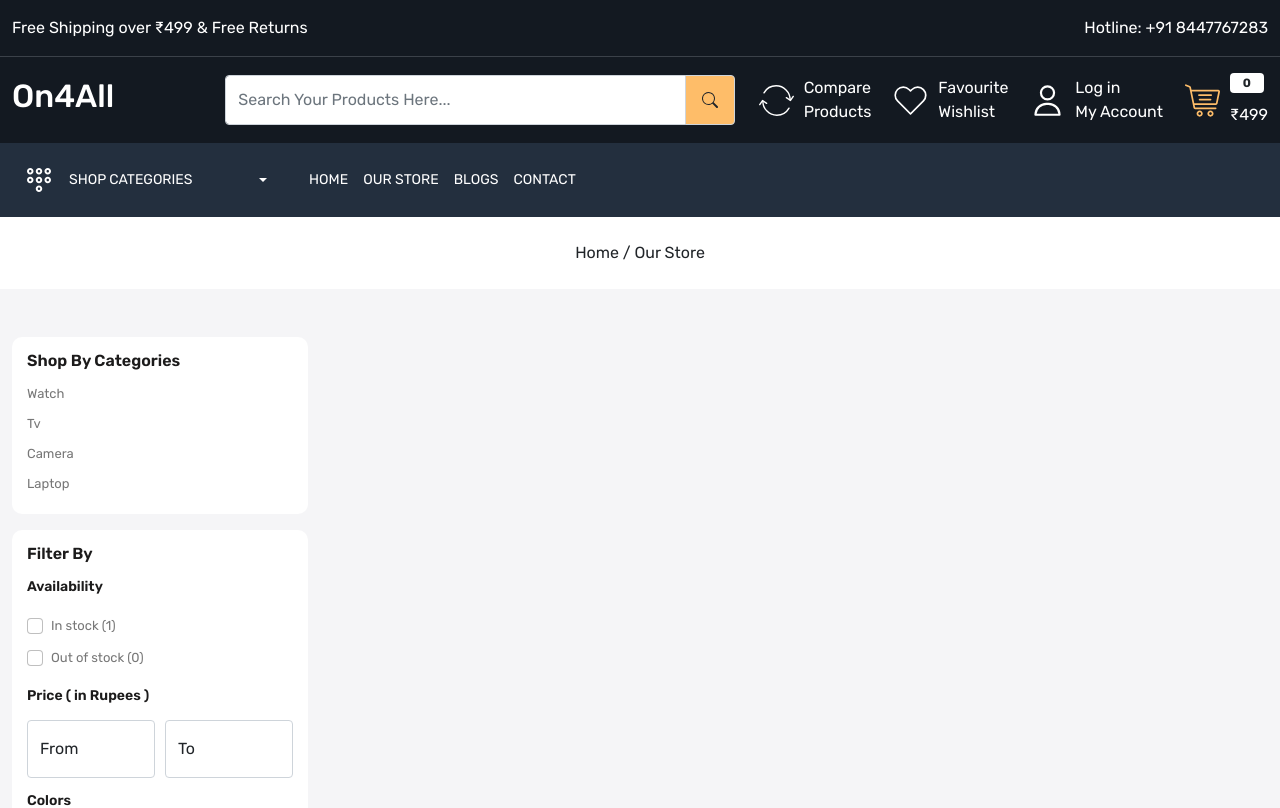
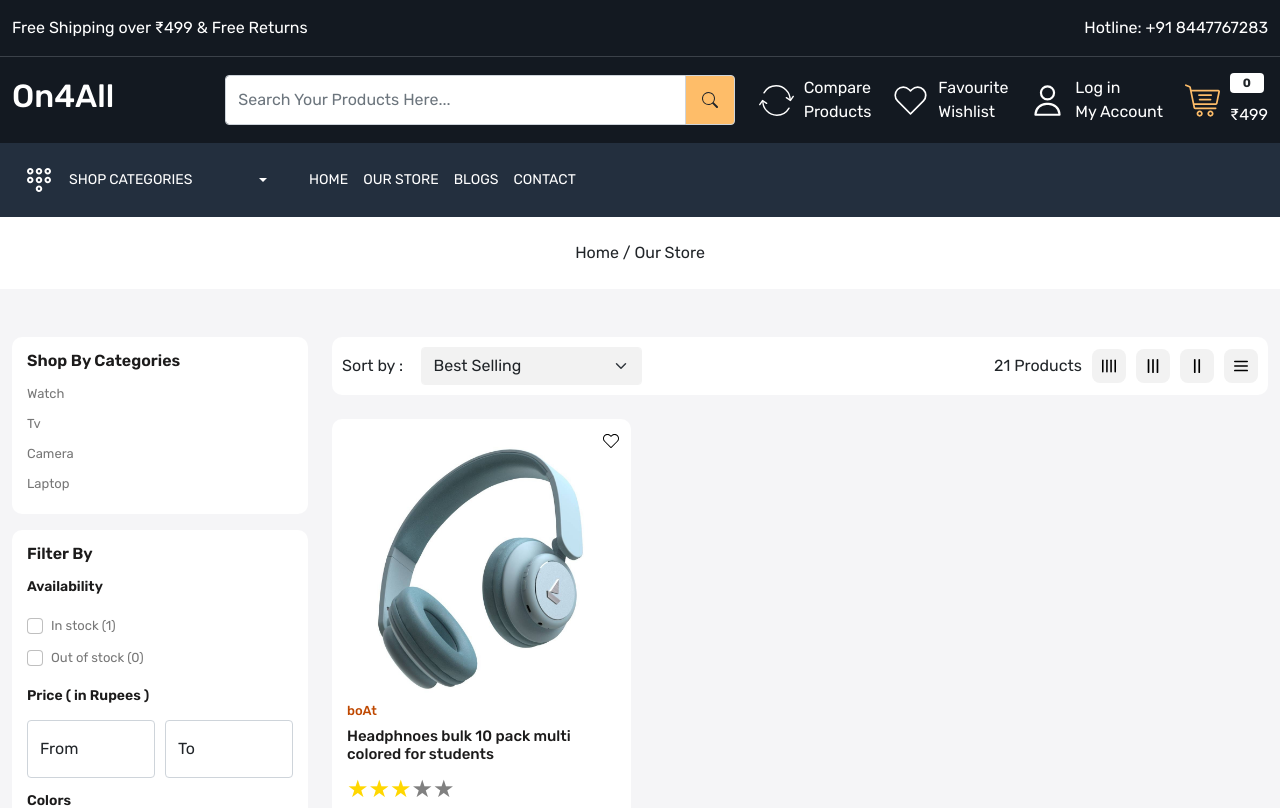
Before and after one commit to Himanshu-Bharti-Ji/frontend, a React (Vite) app: page /store in a window 1280 px wide. Shown: the top 808 px of the page. Built offline with nearby package versions, Linux system fonts and the light colour scheme.

Commit message:
Create Right Side Section of Our Store Page

```diff
--- a/src/App.css
+++ b/src/App.css
@@ -624,6 +624,41 @@
 }
 
 
+/* Right Side Css */
+
+
+
+.filter-short-grid {
+  padding: 10px;
+  background-color: white;
+  border-radius: 10px;
+}
+
+.filter-left p {
+  width: 100px;
+}
+
+.selector {
+  background-color: #f2f2f2;
+  font-weight: 400;
+  border: 1px solid #f2f2f2;
+}
+
+.selector:focus {
+  background-color: #f2f2f2;
+  border: 1px solid #f2f2f2;
+  outline: none;
+}
+
+.grid img {
+  width: 34px;
+  height: 34px;
+  background-color: #f2f2f2;
+  padding: 10px;
+  border-radius: 8px;
+}
+
+
 /* Our Store Page End Here*/
 
 
--- a/src/pages/OurStore.jsx
+++ b/src/pages/OurStore.jsx
@@ -1,9 +1,13 @@
 import React from 'react'
+import { useState } from 'react';
 import BreadCrumb from '../components/BreadCrumb'
 import Meta from '../components/Meta';
 import ReactStars from "react-rating-stars-component";
+import ProductCard from '../components/ProductCard';
 
 function OurStore() {
+    const [grid, setGrid] = useState(4);
+    alert(grid);
     return (
         <>
             <Meta title={"On4All | Our Store"} />
@@ -139,7 +143,39 @@
                             </div>
 
                         </div>
-                        <div className="col-9"></div>
+                        <div className="col-9">
+                            <div className="filter-short-grid mb-4 ">
+                                <div className="d-flex justify-content-between align-items-center ">
+                                    <div className="filter-left d-flex align-items-center gap-10">
+                                        <p className="mb-0">Sort by :</p>
+                                        <select name="" className='selector form-control form-select ' id="">
+                                            <option value="manual">Featured</option>
+                                            <option value="best-selling" selected="selected">Best Selling</option>
+                                            <option value="title-ascending">Alphabetically, A-Z</option>
+                                            <option value="title-descending">Alphabetically, Z-A</option>
+                                            <option value="price-ascending">Price, low to high</option>
+                                            <option value="price-descending">Price, high to low</option>
+                                            <option value="created-ascending">Date, old to new</option>
+                                            <option value="created-descending">Date, new to old</option>
+                                        </select>
+                                    </div>
+                                    <div className="filter-right d-flex align-items-center gap-10">
+                                        <p className="total-products mb-0 ">21 Products</p>
+                                        <div className="grid d-flex align-items-center gap-10">
+                                            <img onClick={() => {setGrid(4)}} className='d-block img-fluid ' src="images/gr4.svg" alt="grid" />
+                                            <img onClick={() => {setGrid(3)}} className='d-block img-fluid ' src="images/gr3.svg" alt="grid" />
+                                            <img onClick={() => {setGrid(2)}} className='d-block img-fluid ' src="images/gr2.svg" alt="grid" />
+                                            <img onClick={() => {setGrid(1)}} className='d-block img-fluid ' src="images/gr.svg" alt="grid" />
+                                        </div>
+
+                                    </div>
+                                </div>
+                            </div>
+
+                            <div className="product-list pb-5 ">
+                                <ProductCard grid={grid} />
+                            </div>
+                        </div>
                     </div>
                 </div>
             </div>
```
